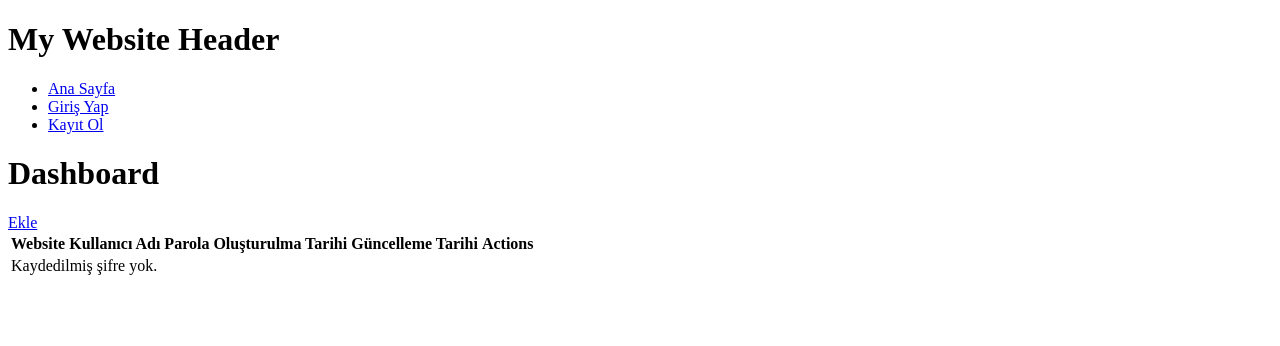
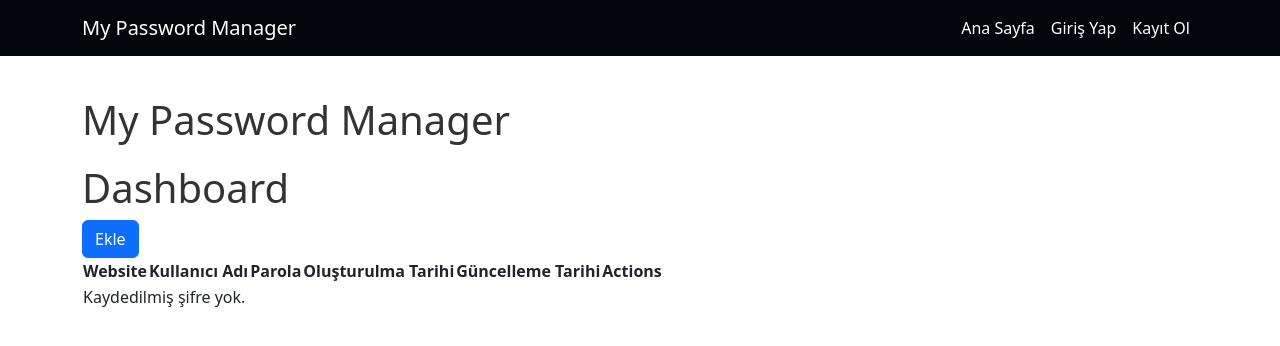
Before and after one commit to aytekinet/password-manager-with-django, a Django app: template password_manager/password_manager_app/templates/myapp/dashboard.html in a window 1280 px wide. Shown: the top 346 px of the page. Run offline with Django 3.2, Linux system fonts and the light colour scheme; the template is opened without the code that fills it, so the values that code supplies are empty.

Commit message:
navbar tasarlandı.

```diff
--- a/password_manager/password_manager/settings.py
+++ b/password_manager/password_manager/settings.py
@@ -130,7 +130,8 @@ USE_TZ = True
 # Static files (CSS, JavaScript, Images)
 # https://docs.djangoproject.com/en/4.2/howto/static-files/
 
-STATIC_URL = 'static/'
+STATIC_URL = '/static/'  # Statik dosyaların kök URL'si
+STATICFILES_DIRS = [os.path.join(BASE_DIR, 'static')]  # Statik dosyaların bulunduğu dizin
 
 # Default primary key field type
 # https://docs.djangoproject.com/en/4.2/ref/settings/#default-auto-field
--- a/password_manager/password_manager_app/templates/base.html
+++ b/password_manager/password_manager_app/templates/base.html
@@ -1,36 +1,59 @@
+{% load static %}
 <!DOCTYPE html>
 <html lang="en">
 <head>
     <meta charset="UTF-8">
     <meta name="viewport" content="width=device-width, initial-scale=1.0">
-    <title>{% block title %}My Website{% endblock %}</title>
-    <!-- CSS ve diğer meta bilgileri burada ekleyebilirsiniz -->
+    <title>My Password Manager</title>
+    <!-- Bootstrap CSS dosyasını ekleyin -->
+    <link href="https://cdn.jsdelivr.net/npm/bootstrap@5.3.0/dist/css/bootstrap.min.css" rel="stylesheet">
+    <!-- Özel fontları ekleyin (örnek olarak Google Fonts kullanabilirsiniz) -->
+    <link href="https://fonts.googleapis.com/css?family=Roboto:400,700&display=swap" rel="stylesheet">
+    <!-- Kendi CSS dosyanızı ekleyin -->
+    <link rel="stylesheet" href="{% static 'css/styles.css' %}">
 </head>
 <body>
     <header>
-        <h1>{% block header %}My Website Header{% endblock %}</h1>
-        <nav>
-            <ul>
-                <li><a href="{% url 'index' %}">Ana Sayfa</a></li>
-                {% if user.is_authenticated %}
-                    <li><a href="{% url 'dashboard' %}">Kullanıcı Paneli</a></li>
-                    <li><a href="{% url 'logout' %}">Çıkış Yap</a></li>
-                {% else %}
-                    <li><a href="{% url 'login' %}">Giriş Yap</a></li>
-                    <li><a href="{% url 'register' %}">Kayıt Ol</a></li>
-                {% endif %}
-            </ul>
+        <nav class="navbar navbar-expand-lg navbar-dark">
+            <div class="container">
+                <a class="navbar-brand" href="{% url 'index' %}">My Password Manager</a>
+                <button class="navbar-toggler" type="button" data-bs-toggle="collapse" data-bs-target="#navbarNav" aria-controls="navbarNav" aria-expanded="false" aria-label="Toggle navigation">
+                    <span class="navbar-toggler-icon"></span>
+                </button>
+                <div class="collapse navbar-collapse" id="navbarNav">
+                    <ul class="navbar-nav ml-auto">
+                        <li class="nav-item">
+                            <a class="nav-link" href="{% url 'index' %}">Ana Sayfa</a>
+                        </li>
+                        {% if user.is_authenticated %}
+                            <li class="nav-item">
+                                <a class="nav-link" href="{% url 'dashboard' %}">Parola Yönetimi</a>
+                            </li>
+                            <li class="nav-item">
+                                <a class="nav-link" href="{% url 'logout' %}">Çıkış Yap</a>
+                            </li>
+                        {% else %}
+                            <li class="nav-item">
+                                <a class="nav-link" href="{% url 'login' %}">Giriş Yap</a>
+                            </li>
+                            <li class="nav-item">
+                                <a class="nav-link" href="{% url 'register' %}">Kayıt Ol</a>
+                            </li>
+                        {% endif %}
+                    </ul>
+                </div>
+            </div>
         </nav>
     </header>
 
     <main>
-        {% block content %}{% endblock %}
+        <div class="container">
+            <h1>{% block title %}My Password Manager{% endblock %}</h1>
+            {% block content %}{% endblock %}
+        </div>
     </main>
 
-    <footer>
-        <!-- Footer içeriği burada yer alabilir -->
-    </footer>
-
-    <!-- JavaScript dosyalarını burada ekleyebilirsiniz -->
+    <!-- Bootstrap ve kendi JavaScript dosyalarınızı ekleyebilirsiniz -->
+    <script src="https://cdn.jsdelivr.net/npm/bootstrap@5.3.0/dist/js/bootstrap.min.js"></script>
 </body>
 </html>
--- /dev/null
+++ b/password_manager/static/css/styles.css
@@ -0,0 +1,31 @@
+/* css/style.css */
+/* Navbar arka plan rengi */
+.navbar {
+    background-color: #010409;
+}
+/* Navbar metin rengi */
+.navbar-dark .navbar-nav .nav-link {
+    color: #fff;
+}
+/* Navbar metin rengi üzerine gelince */
+.navbar-dark .navbar-nav .nav-link:hover {
+    color: #ccc;
+}
+/* Navbar-brand için boşluk */
+.navbar-brand {
+    margin-right: 20px;
+}
+/* Navbar-nav için sağ boşluk */
+.navbar-nav {
+    margin-left: auto;
+}
+/* Ana başlık */
+h1 {
+    font-size: 2.5rem;
+    color: #333;
+    margin-top: 20px;
+}
+/* Ana içerik bölümü */
+main {
+    padding: 20px;
+}
```
Also changed, not shown: password_manager/db.sqlite3.
